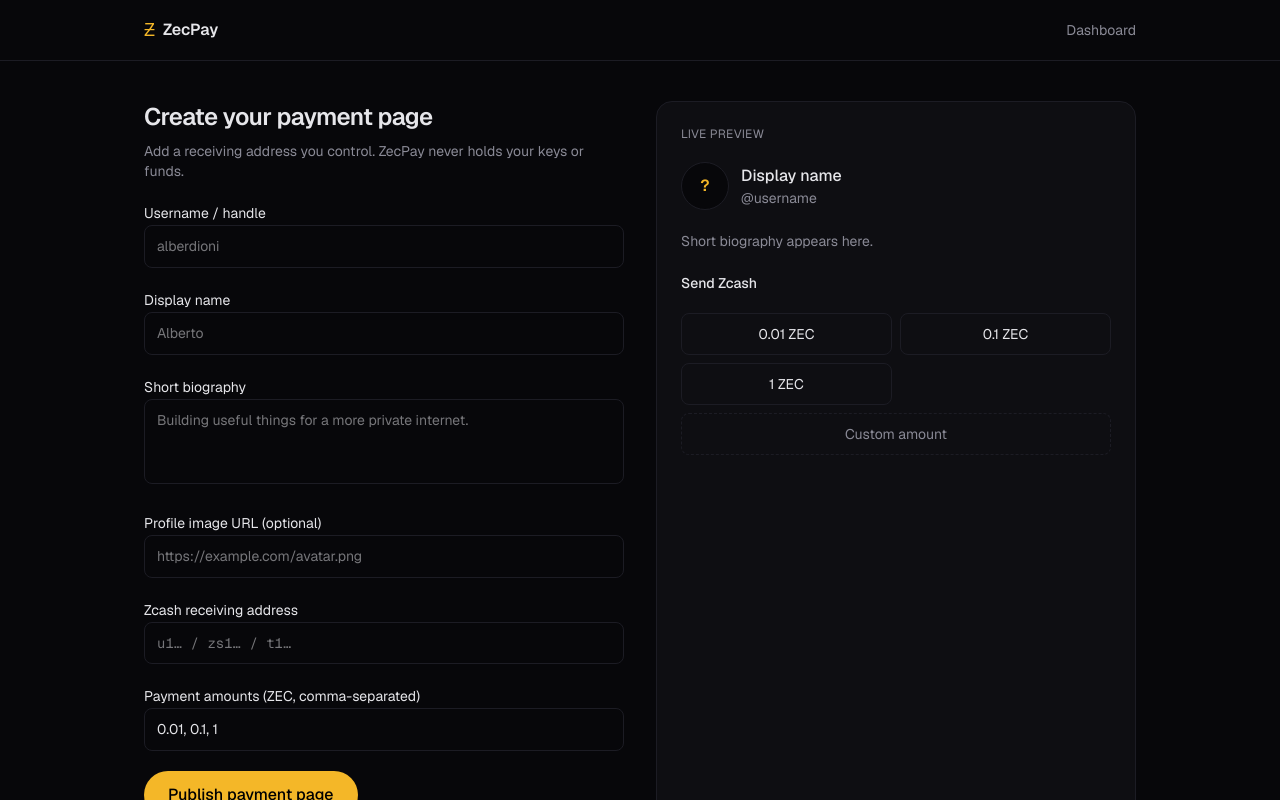
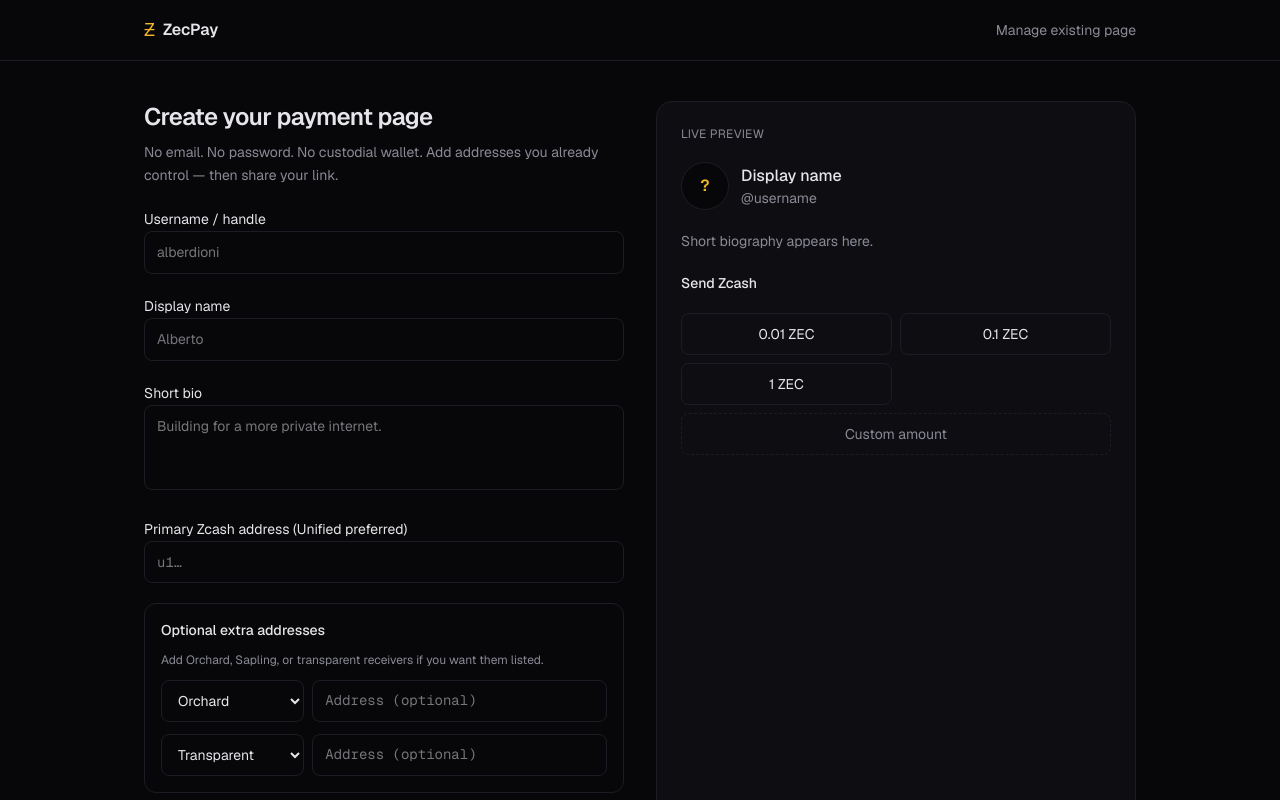
Before and after one commit to alberdioni8406/zecpay-V1, a Next.js app: page /create in a window 1280 px wide. Shown: the top 800 px of the page. Built offline with nearby package versions, Linux system fonts and the light colour scheme; no server answers.

Commit message:
Refactor CreatePage component and update form fields

```diff
--- a/src/app/create/page.tsx
+++ b/src/app/create/page.tsx
@@ -2,20 +2,32 @@
 
 import { FormEvent, useMemo, useState } from "react";
 import Link from "next/link";
-import { useRouter } from "next/navigation";
 import { PagePreview } from "@/components/PagePreview";
 import { DEFAULT_PAYMENT_BUTTONS } from "@/lib/config";
 
+type AddressRow = {
+  type: "unified" | "orchard" | "sapling" | "transparent";
+  address: string;
+};
+
 export default function CreatePage() {
-  const router = useRouter();
   const [username, setUsername] = useState("");
   const [displayName, setDisplayName] = useState("");
   const [bio, setBio] = useState("");
   const [avatarUrl, setAvatarUrl] = useState("");
   const [zcashAddress, setZcashAddress] = useState("");
+  const [extra, setExtra] = useState<AddressRow[]>([
+    { type: "orchard", address: "" },
+    { type: "transparent", address: "" },
+  ]);
   const [amountsText, setAmountsText] = useState(DEFAULT_PAYMENT_BUTTONS.join(", "));
   const [error, setError] = useState("");
   const [busy, setBusy] = useState(false);
+  const [created, setCreated] = useState<{
+    username: string;
+    manageSecret: string;
+    managePath: string;
+  } | null>(null);
 
   const paymentButtons = useMemo(() => {
     return amountsText
@@ -29,12 +41,17 @@
     setBusy(true);
     setError("");
 
+    const addresses = extra
+      .filter((a) => a.address.trim())
+      .map((a) => ({ type: a.type, address: a.address.trim() }));
+
     const payload = {
       username,
       displayName,
       bio,
       avatarUrl,
       zcashAddress,
+      addresses: addresses.length ? addresses : undefined,
       paymentButtons: paymentButtons.length ? paymentButtons : DEFAULT_PAYMENT_BUTTONS,
       isPublished: true,
     };
@@ -45,19 +62,58 @@
       body: JSON.stringify(payload),
     });
 
-    if (res.status === 401) {
-      setBusy(false);
-      router.push("/login?next=/create");
-      return;
-    }
-
     const data = await res.json();
     setBusy(false);
     if (!res.ok) {
       setError(data.error || "Could not create page");
       return;
     }
-    router.push(`/${data.username}`);
+    setCreated({
+      username: data.username,
+      manageSecret: data.manageSecret,
+      managePath: data.managePath,
+    });
+  }
+
+  if (created) {
+    const publicUrl = `\( {typeof window !== "undefined" ? window.location.origin : ""}/ \){created.username}`;
+    return (
+      <div className="min-h-dvh flex flex-col">
+        <header className="border-b border-card-border">
+          <div className="mx-auto max-w-lg px-4 py-4">
+            <Link href="/" className="flex items-center gap-2 w-fit">
+              <span className="text-accent font-mono text-lg">Ƶ</span>
+              <span className="font-semibold">ZecPay</span>
+            </Link>
+          </div>
+        </header>
+        <main className="mx-auto w-full max-w-lg px-4 py-12 space-y-6">
+          <h1 className="text-2xl font-semibold tracking-tight">Your page is live</h1>
+          <p className="text-muted text-sm leading-relaxed">
+            Share the public link with anyone. No account was created — keep your
+            manage secret safe. Anyone with it can edit this page.
+          </p>
+          <div className="rounded-xl border border-card-border bg-card p-4 space-y-2">
+            <p className="text-xs uppercase tracking-wide text-muted">Public link</p>
+            <p className="font-mono text-sm break-all text-accent">{publicUrl}</p>
+            <Link href={`/${created.username}`} className="text-sm text-ghost hover:text-foreground">
+              Open your page →
+            </Link>
+          </div>
+          <div className="rounded-xl border border-accent/40 bg-card p-4 space-y-3">
+            <p className="text-xs uppercase tracking-wide text-accent">Manage secret — save this now</p>
+            <p className="font-mono text-xs break-all leading-relaxed">{created.manageSecret}</p>
+            <p className="text-xs text-muted leading-relaxed">
+              This is shown once. Store it offline. Use it at{" "}
+              <Link href={created.managePath} className="text-accent underline">
+                the manage page
+              </Link>{" "}
+              to edit addresses or create invoices. We never store the raw secret.
+            </p>
+          </div>
+        </main>
+      </div>
+    );
   }
 
   return (
@@ -68,8 +124,8 @@
             <span className="text-accent font-mono text-lg">Ƶ</span>
             <span className="font-semibold">ZecPay</span>
           </Link>
-          <Link href="/dashboard" className="text-sm text-muted hover:text-foreground">
-            Dashboard
+          <Link href="/manage" className="text-sm text-muted hover:text-foreground">
+            Manage existing page
           </Link>
         </div>
       </header>
@@ -78,12 +134,14 @@
         <form onSubmit={onSubmit} className="space-y-5">
           <div>
             <h1 className="text-2xl font-semibold tracking-tight">Create your payment page</h1>
-            <p className="text-sm text-muted mt-2">
-              Add a receiving address you control. ZecPay never holds your keys or funds.
+            <p className="text-sm text-muted mt-2 leading-relaxed">
+              No email. No password. No custodial wallet. Add addresses you already control —
+              then share your link.
             </p>
           </div>
 
-          <Field label="Username / handle">
+          <label className="block space-y-1.5">
+            <span className="text-sm">Username / handle</span>
             <input
               required
               value={username}
@@ -91,8 +149,9 @@
               placeholder="alberdioni"
               className="input"
             />
-          </Field>
-          <Field label="Display name">
+          </label>
+          <label className="block space-y-1.5">
+            <span className="text-sm">Display name</span>
             <input
               required
               value={displayName}
@@ -100,41 +159,80 @@
               placeholder="Alberto"
               className="input"
             />
-          </Field>
-          <Field label="Short biography">
+          </label>
+          <label className="block space-y-1.5">
+            <span className="text-sm">Short bio</span>
             <textarea
               value={bio}
               onChange={(e) => setBio(e.target.value)}
               rows={3}
               maxLength={280}
-              placeholder="Building useful things for a more private internet."
               className="input resize-none"
+              placeholder="Building for a more private internet."
             />
-          </Field>
-          <Field label="Profile image URL (optional)">
-            <input
-              value={avatarUrl}
-              onChange={(e) => setAvatarUrl(e.target.value)}
-              placeholder="https://example.com/avatar.png"
-              className="input"
-            />
-          </Field>
-          <Field label="Zcash receiving address">
+          </label>
+          <label className="block space-y-1.5">
+            <span className="text-sm">Primary Zcash address (Unified preferred)</span>
             <input
               required
               value={zcashAddress}
               onChange={(e) => setZcashAddress(e.target.value)}
-              placeholder="u1… / zs1… / t1…"
               className="input font-mono text-xs sm:text-sm"
+              placeholder="u1…"
             />
-          </Field>
-          <Field label="Payment amounts (ZEC, comma-separated)">
+          </label>
+
+          <div className="space-y-3 rounded-xl border border-card-border p-4">
+            <p className="text-sm font-medium">Optional extra addresses</p>
+            <p className="text-xs text-muted">
+              Add Orchard, Sapling, or transparent receivers if you want them listed.
+            </p>
+            {extra.map((row, i) => (
+              <div key={i} className="grid grid-cols-1 sm:grid-cols-3 gap-2">
+                <select
+                  value={row.type}
+                  onChange={(e) => {
+                    const next = [...extra];
+                    next[i] = { ...next[i], type: e.target.value as AddressRow["type"] };
+                    setExtra(next);
+                  }}
+                  className="input"
+                >
+                  <option value="unified">Unified</option>
+                  <option value="orchard">Orchard</option>
+                  <option value="sapling">Sapling</option>
+                  <option value="transparent">Transparent</option>
+                </select>
+                <input
+                  value={row.address}
+                  onChange={(e) => {
+                    const next = [...extra];
+                    next[i] = { ...next[i], address: e.target.value };
+                    setExtra(next);
+                  }}
+                  className="input font-mono text-xs sm:col-span-2"
+                  placeholder="Address (optional)"
+                />
+              </div>
+            ))}
+          </div>
+
+          <label className="block space-y-1.5">
+            <span className="text-sm">Payment amounts (ZEC)</span>
             <input
               value={amountsText}
               onChange={(e) => setAmountsText(e.target.value)}
               className="input"
             />
-          </Field>
+          </label>
+          <label className="block space-y-1.5">
+            <span className="text-sm">Avatar URL (optional)</span>
+            <input
+              value={avatarUrl}
+              onChange={(e) => setAvatarUrl(e.target.value)}
+              className="input"
+            />
+          </label>
 
           {error && <p className="text-sm text-red-400">{error}</p>}
 
@@ -158,12 +256,3 @@
     </div>
   );
 }
-
-function Field({ label, children }: { label: string; children: React.ReactNode }) {
-  return (
-    <label className="block space-y-1.5">
-      <span className="text-sm">{label}</span>
-      {children}
-    </label>
-  );
-}
```
